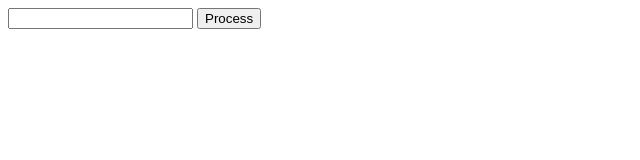
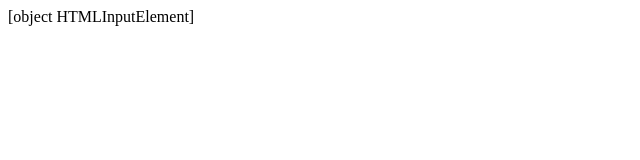
Before and after one commit to prodes13/css-layouts, a plain HTML site: page input-processing.html in a window 1280 px wide. Both pictures are taken after a click on the button "Process". Shown: the whole page, without its empty margins (0-640 px from the left). Drawn offline with Linux system fonts and the light colour scheme.

Commit message:
Update input-processing.html

```diff
--- a/input-processing.html
+++ b/input-processing.html
@@ -13,7 +13,7 @@
     var btn = document.querySelector("button");
     btn.addEventListener('click', inputProcess);
     function inputProcess() {
-      alert("Salut!");
+      document.write(document.querySelector("input"));
      }
   </script>
 </body>
```
